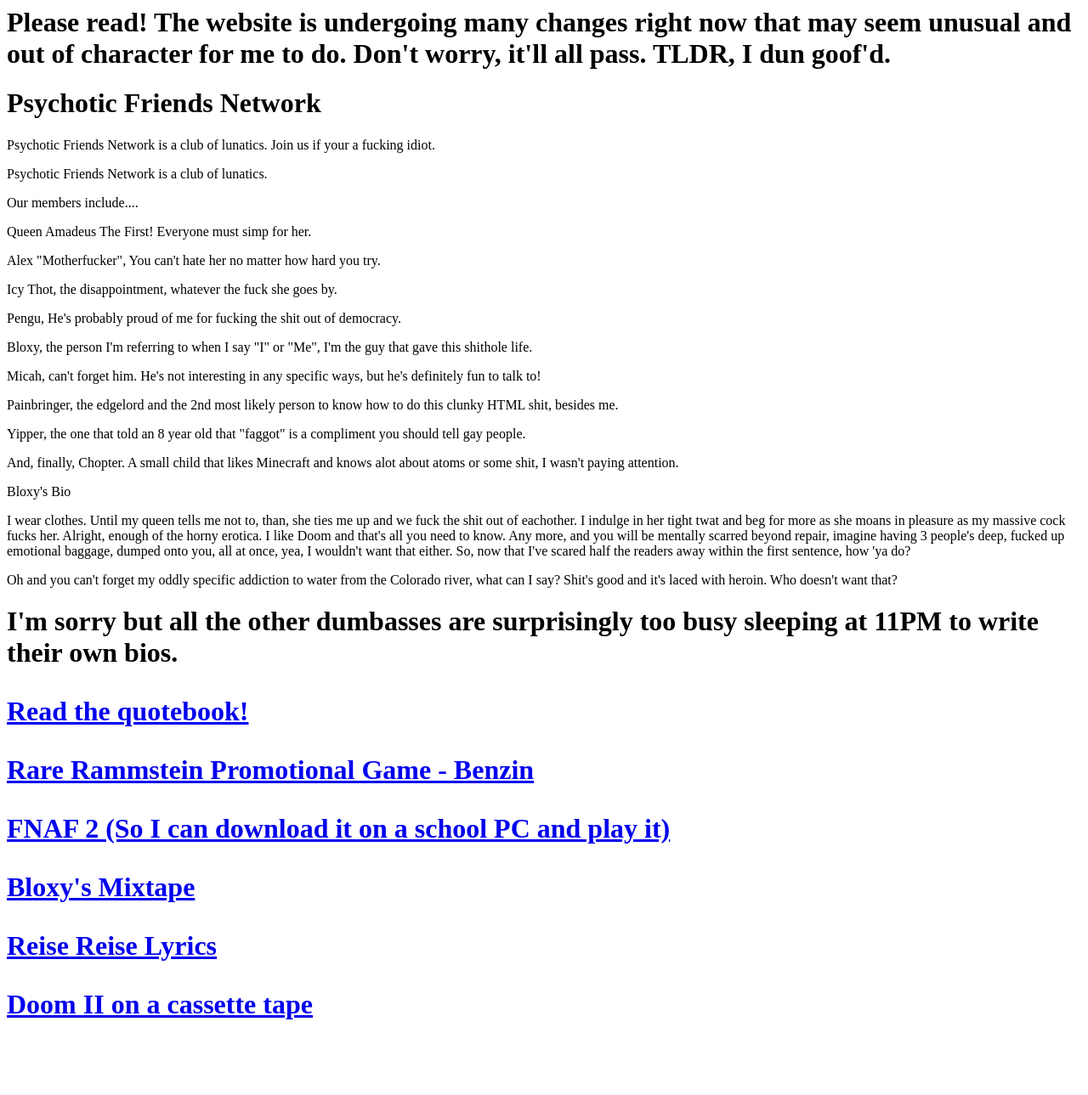
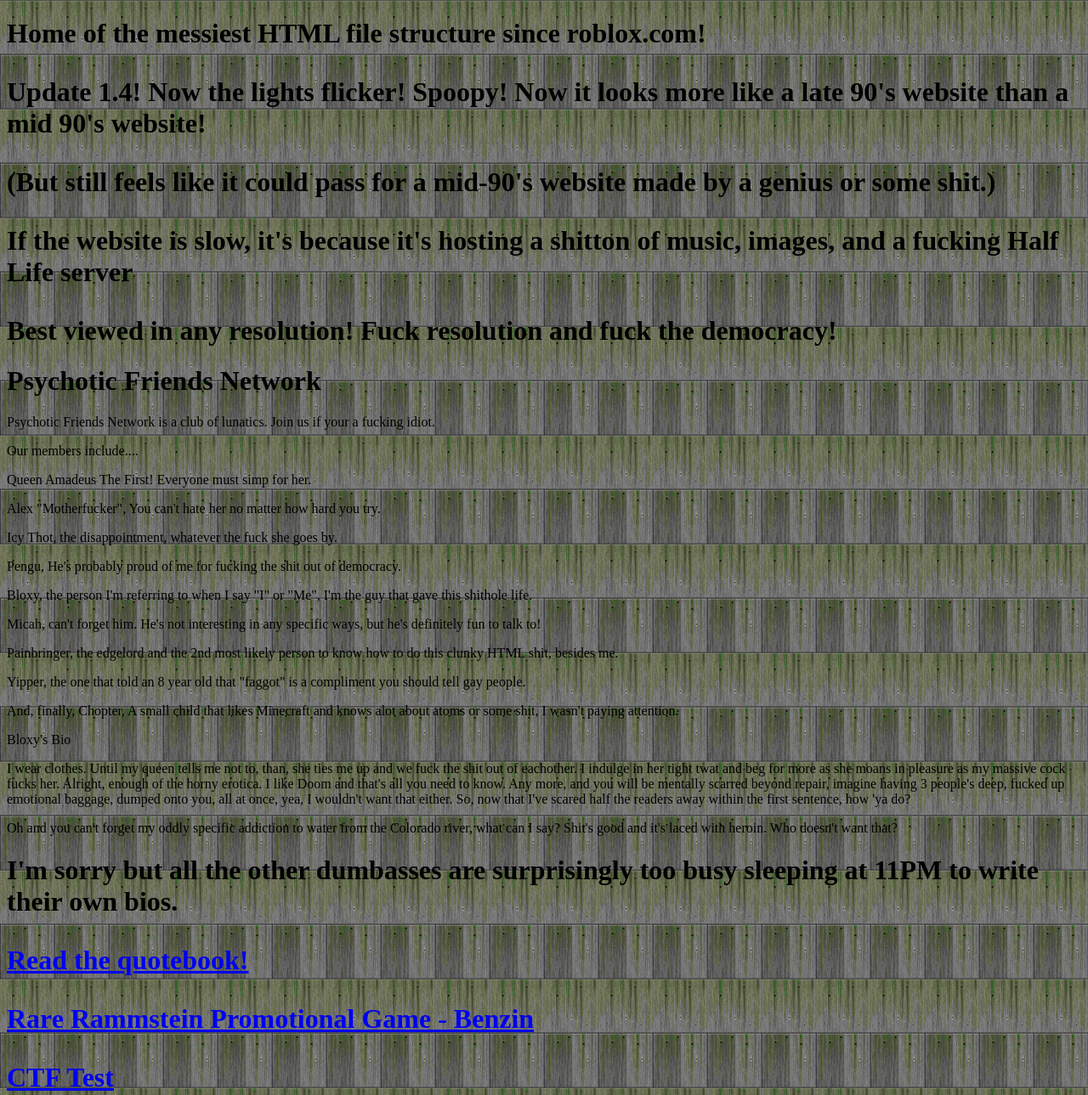
Before and after one commit to thatsnotsoup/PsychoticFriendsNetwork, a plain HTML site: page index.html in a window 1280 px wide. Shown: the top 1289 px of the page at 85% size. Before the commit the page ends 1233 px from the top, so only its background shows below. Drawn offline with Linux system fonts and the light colour scheme.

Commit message:
Update index.html

```diff
--- a/index.html
+++ b/index.html
@@ -1,9 +1,23 @@
-<h1>Please read! The website is undergoing many changes right now that may seem unusual and out of character for me to do. Don't worry, it'll all pass. TLDR, I dun goof'd.<h1>
+<!DOCTYPE html>
+<html>
+<style>
+body {
+  background-image: url('flickerylight.gif');
+}
+</style>
+
+<h1>Home of the messiest HTML file structure since roblox.com!<h1>
+
+<p>Update 1.4! Now the lights flicker! Spoopy! Now it looks more like a late 90's website than a mid 90's website!<p>
+<p>(But still feels like it could pass for a mid-90's website made by a genius or some shit.)<p>
+<p>If the website is slow, it's because it's hosting a shitton of music, images, and a fucking Half Life server<p>
+
+
+<h1>Best viewed in any resolution! Fuck resolution and fuck the democracy!<h1>
 
 <h1>Psychotic Friends Network</h1>
 
 <p>Psychotic Friends Network is a club of lunatics. Join us if your a fucking idiot.<p>
-<p>Psychotic Friends Network is a club of lunatics.<p>
 
 <p>Our members include....<p>
 <p>Queen Amadeus The First! Everyone must simp for her.<p>
@@ -36,7 +50,7 @@ with heroin. Who doesn't want that?</p>
 <p><a href="benzin.swf">Rare Rammstein Promotional Game - Benzin</a></p>
 
 
-<p><a href="https://drive.google.com/drive/folders/14fvE74drpB3v4nBWYSQGo7Rkv5a8ufWC">FNAF 2 (So I can download it on a school PC and play it)</a></p>
+<p><a href="fnaf.html">CTF Test</a></p>
 
 <p><a href="mixtape.html">Bloxy's Mixtape</a></p>
 
@@ -44,5 +58,12 @@ with heroin. Who doesn't want that?</p>
 <p><a href="reisereise.html">Reise Reise Lyrics</a></p>
 
 
+<p><a href="funnyshit.html">Jokes so funny I'd let someone fucking taze me for them</a></p>
 
 <p><a href="cassette.html">Doom II on a cassette tape</a></p>
+
+<p><a href="fireblu.html">FIREBLU!</a></p>
+
+<a href="psychoticfriendsnetwork.apk" download>
+  <img src="downloadbutton.png" alt="PFN App" width="104" height="142">
+</a>
```
